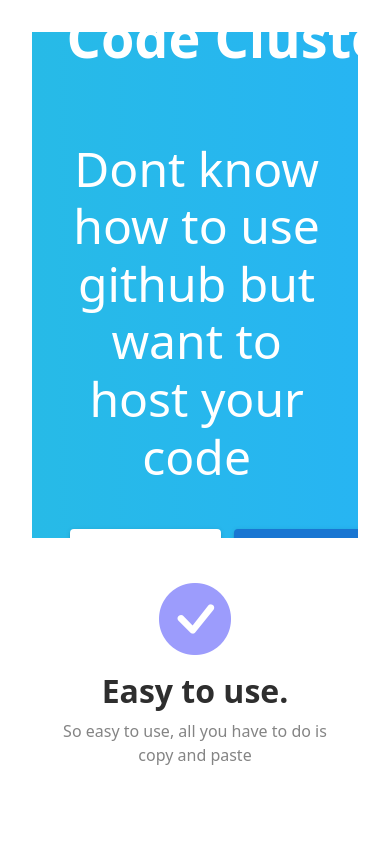
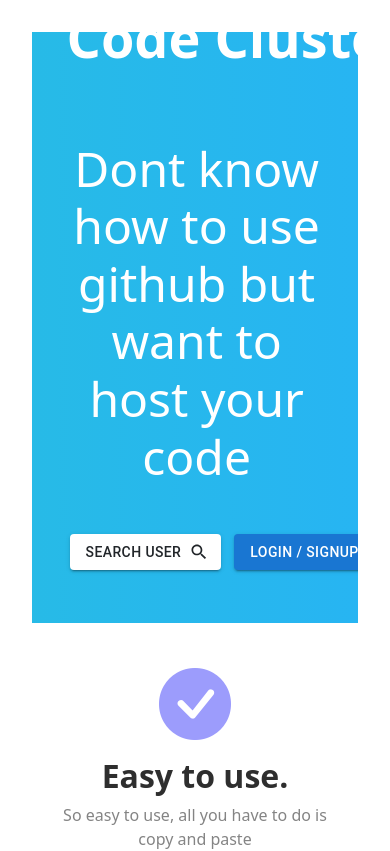
Before and after one commit to him-raw99/code-cluster-client, a React (Vite) app: page / in a window 390 px wide. Shown: the top 851 px of the page. Built offline with nearby package versions, Linux system fonts and the light colour scheme.

Commit message:
buttons visible

```diff
--- a/src/index.css
+++ b/src/index.css
@@ -235,7 +235,7 @@ a:hover{
   }
 
   .banner{
-    height: 60vh;
+    height: 70vh;
   }
 
   a #logo{
@@ -252,6 +252,5 @@ a:hover{
 @media screen and (max-width: 519px) {
   div .container{
     margin-right: 0;
-    margin-left: 0;
   }
 }
```
